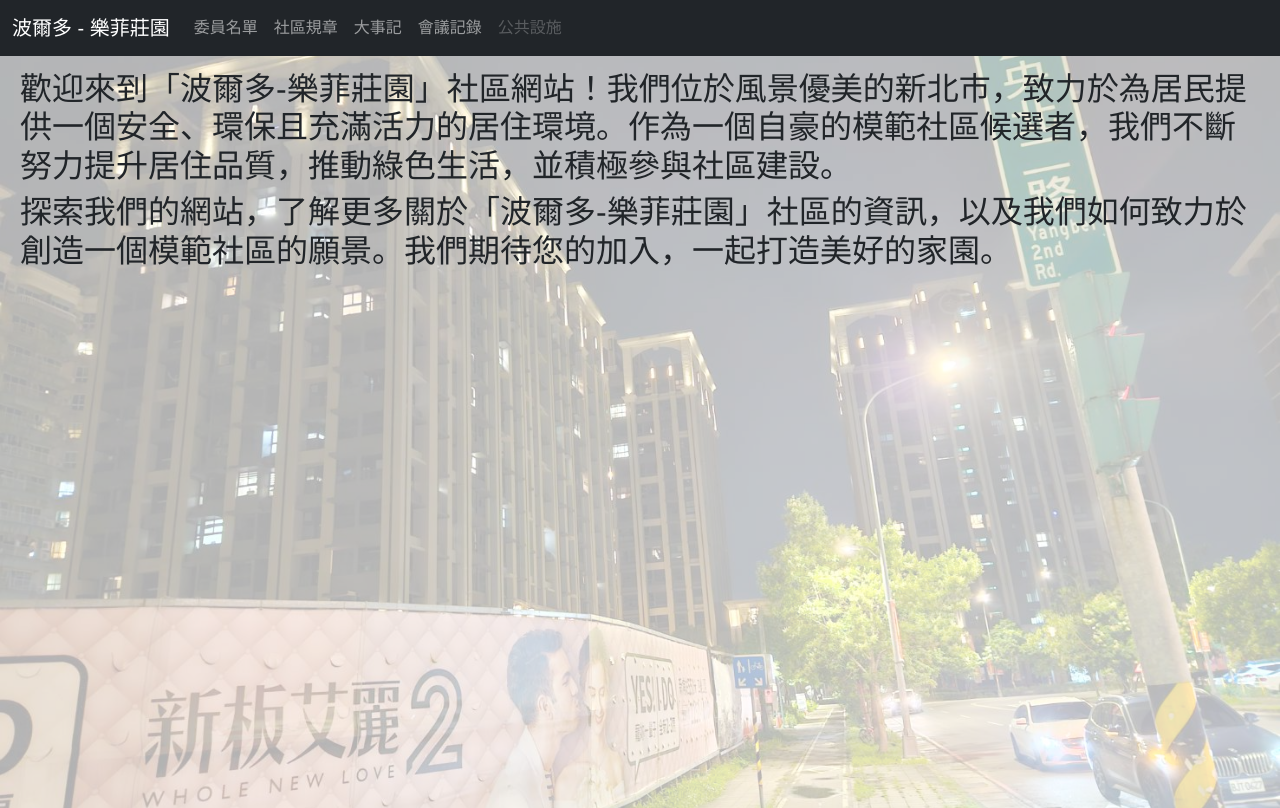
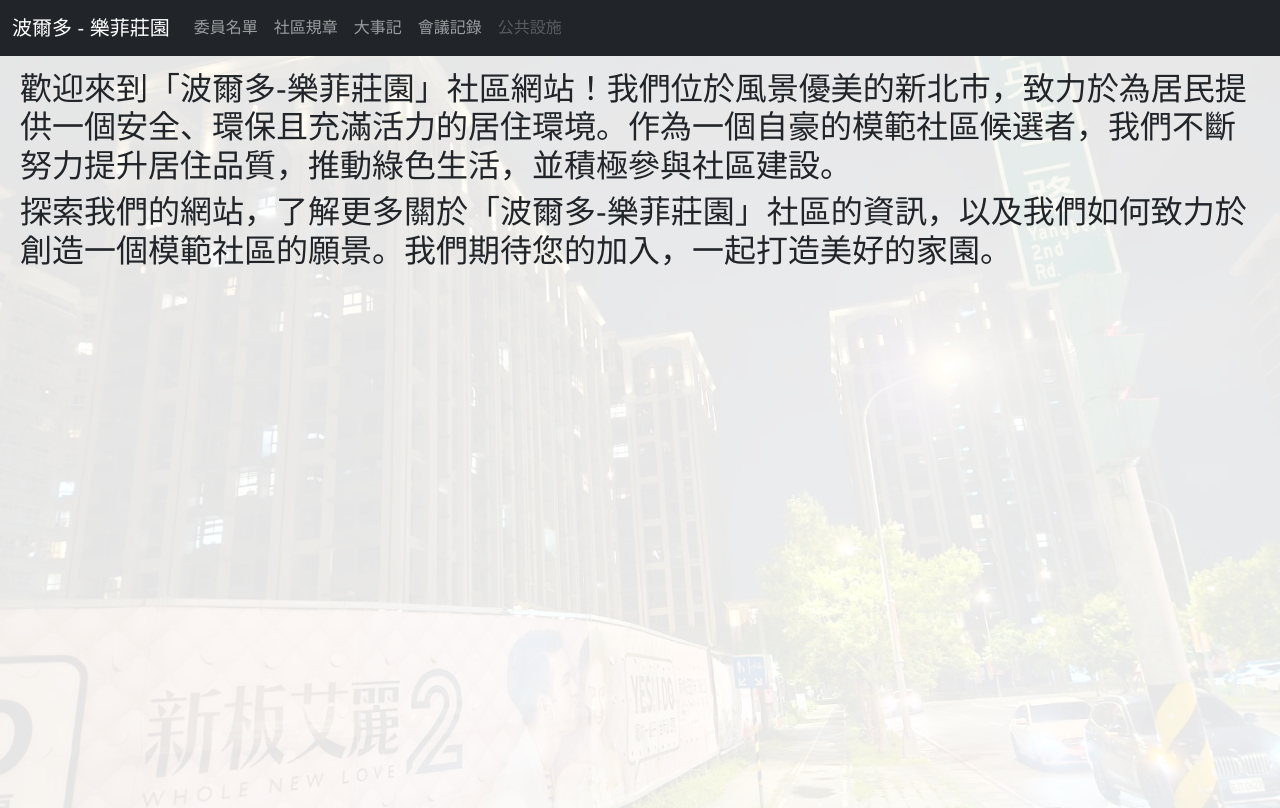
Before and after one commit to joechiboo/bordeaux-ii, a Vue app: page / in a window 1280 px wide. Built offline with nearby package versions, Linux system fonts and the light colour scheme.

Commit message:
降低透明比例, 增加對比

```diff
--- a/src/components/HomePage.vue
+++ b/src/components/HomePage.vue
@@ -43,7 +43,7 @@
 		height: 94vh; /* 视窗的100%高度 */
 		width: 100vw; /* 视窗的100%宽度 */
 		position: relative;
-		opacity: 0.3;
+		opacity: 0.1;
 	}
 
 	.content-wrapper {
```
